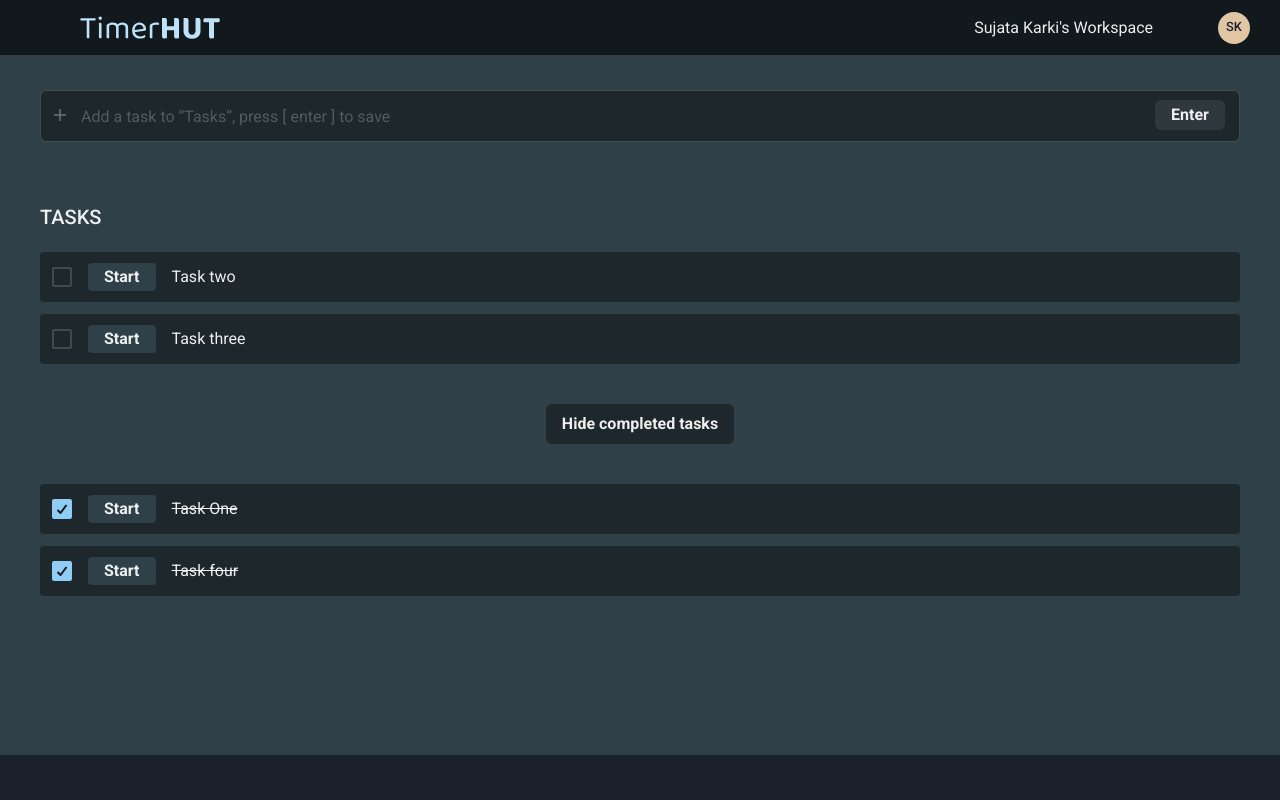
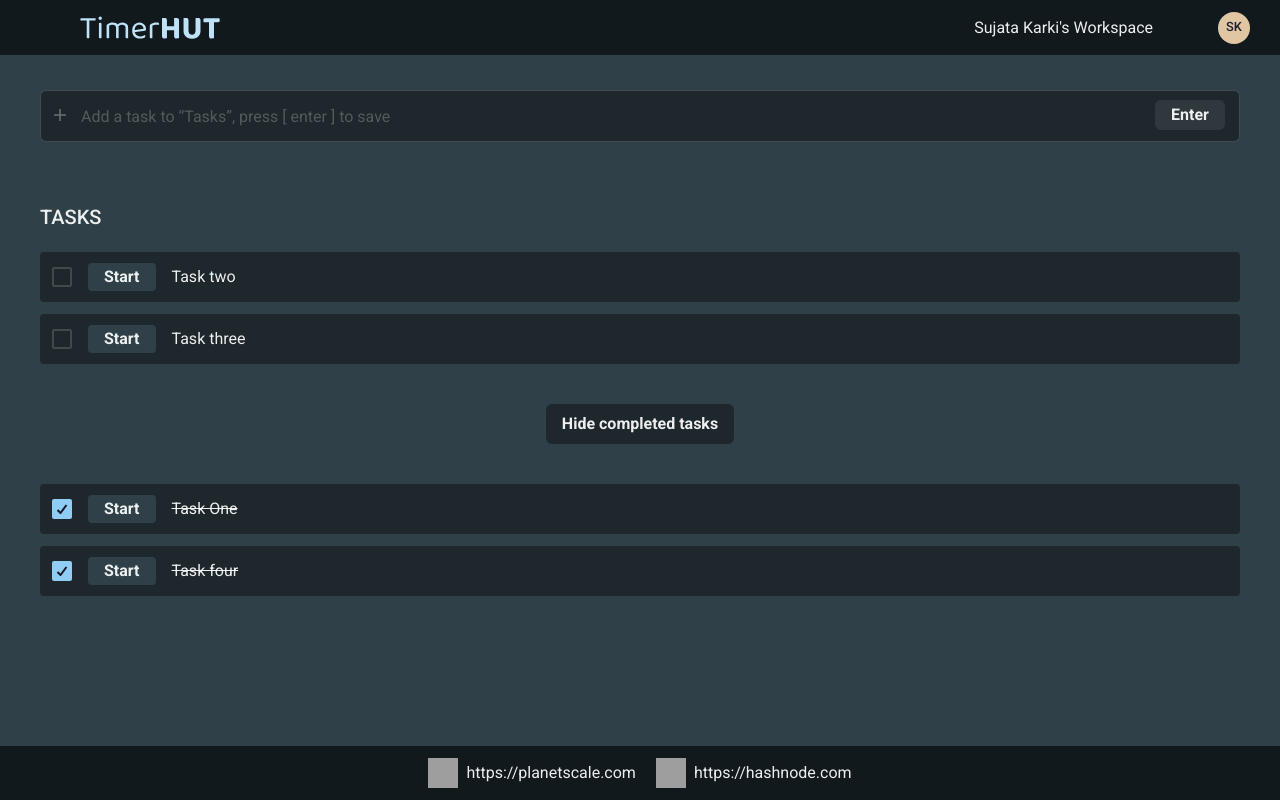
Before and after one commit to AyushMainali123/productivity-app, a Next.js app: page /focus-time in a window 1280 px wide. Built offline with nearby package versions, Linux system fonts and the light colour scheme; grey boxes are pictures that could not be loaded; some icons are missing.

Commit message:
Updated Auth Layout to include footer

```diff
--- a/components/Layouts/AuthLayout/AuthLayout.tsx
+++ b/components/Layouts/AuthLayout/AuthLayout.tsx
@@ -1,4 +1,5 @@
 import { Box } from "@chakra-ui/react";
+import Footer from "components/ui/Footer";
 import Navbar from "../../ui/Navbar";
 
 /* -------------------------------------------------------------------------- */
@@ -17,9 +18,10 @@ const AuthLayout = ({ children }: AuthLayoutProps) => {
     return (
         <>
             <Navbar />
-            <Box as={"main"} padding={"35px 40px"} background={"baseBackground"} minHeight={"calc(100vh - 100px)"}>
+            <Box as={"main"} padding={"35px 40px"} background={"baseBackground"} minHeight={"calc(100vh - 55px - 54px)"}>
                 {children}
             </Box>
+            <Footer />
         </>
     )
 }
```
